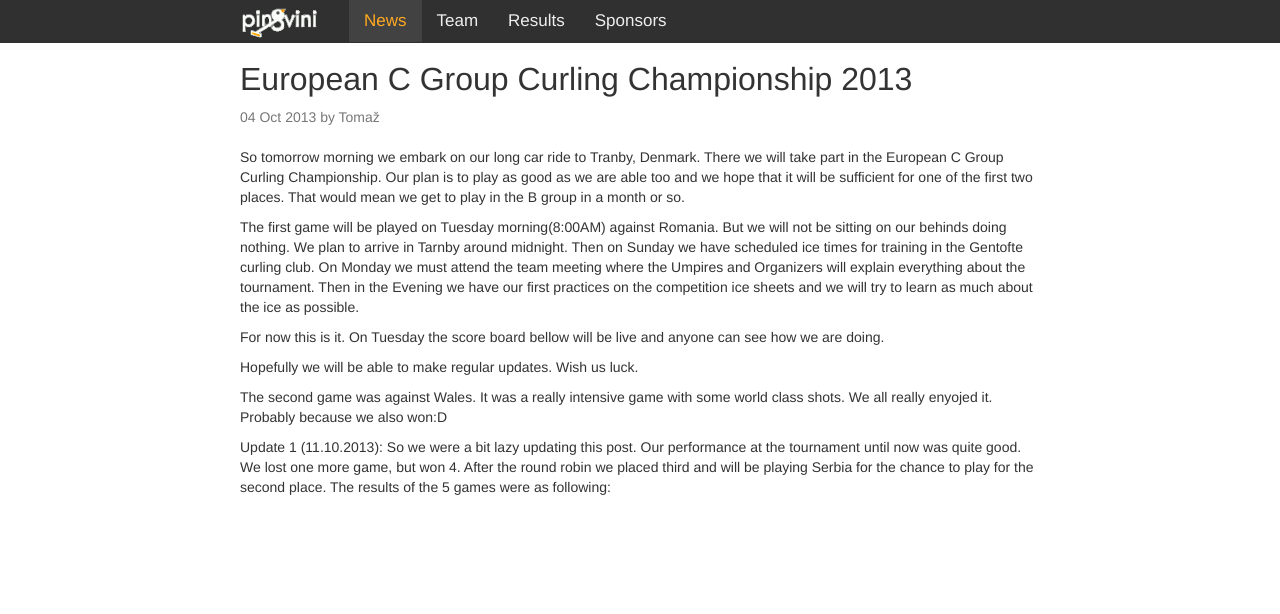
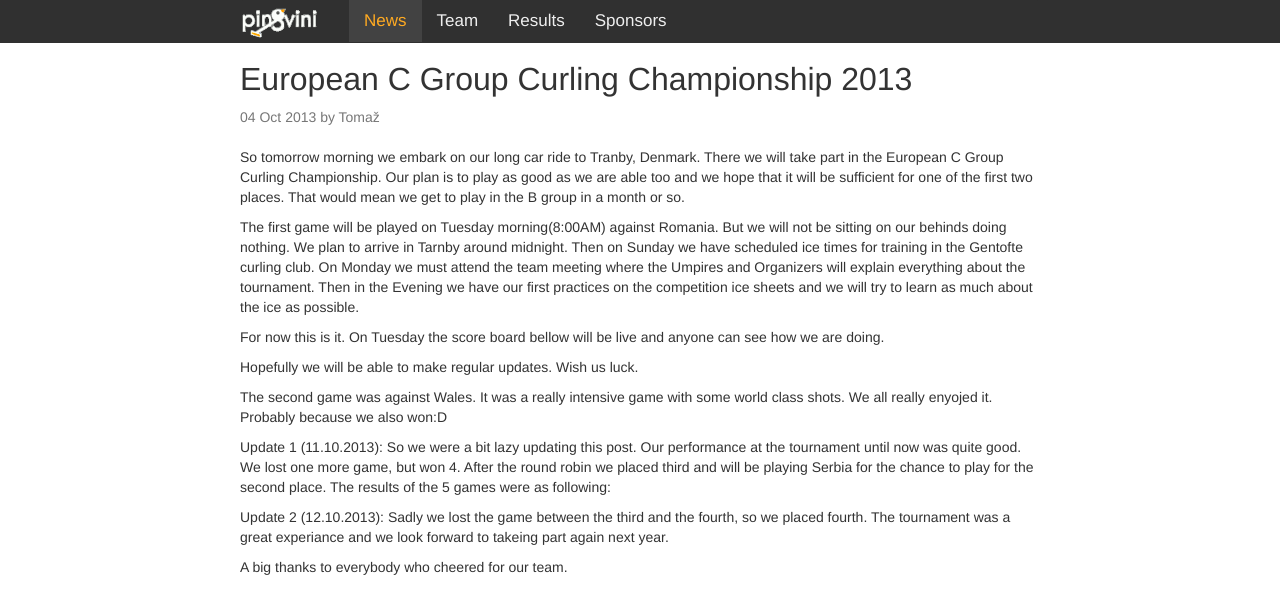
Before and after one commit to pingvini/pingvini.github.io, a Jekyll site: the page built from _posts/2013-10-04-ecc.md, in a window 1280 px wide. Shown: the top 614 px of the page. Built offline with Jekyll 4.4.1, drawn with Linux system fonts in a browser that asks for light colours; Markdown is read by kramdown in place of the engine named in the settings; comment, search, counter and statistics services are not loaded; some of the changed lines change nothing that is shown.

Commit message:
post update

```diff
--- a/_includes/footer.html
+++ b/_includes/footer.html
@@ -3,25 +3,5 @@
     <script src="{{ site.baseurl }}/assets/bootstrap/js/bootstrap.min.js"></script>
     <script src="{{ site.baseurl }}/assets/js/jquery.history.js"></script>
     <script src="{{ site.baseurl }}/assets/js/penguin.js"></script>
-
-    <!-- Piwik -->
-    <script type="text/javascript">
-      var _paq = _paq || [];
-      _paq.push(['disableCookies']);
-      _paq.push(['trackPageView']);
-      _paq.push(['enableLinkTracking']);
-
-      (function() {
-        var u=(("https:" == document.location.protocol) ? "https" : "http") + "://dolbi.bacek.com/analytics/";
-        _paq.push(['setTrackerUrl', u+'piwik.php']);
-        _paq.push(['setSiteId', 1]);
-        var d=document, g=d.createElement('script'), s=d.getElementsByTagName('script')[0]; g.type='text/javascript';
-        g.defer=true; g.async=true; g.src=u+'piwik.js'; s.parentNode.insertBefore(g,s);
-      })();
-    </script>
-	<noscript><p><img src="http://dolbi.bacek.com/analytics/piwik.php?idsite=1" style="border:0" alt="" /></p></noscript>
-    <!-- End Piwik Code -->
-
-
   </body>
 </html>
--- a/_posts/2013-10-04-ecc.md
+++ b/_posts/2013-10-04-ecc.md
@@ -32,3 +32,11 @@ The results of the 5 games were as following:
 <div id="liveScore_vC2ZmkpL"></div>
 
 <div id="liveScore_TCsqGTpp"></div>
+
+
+Update 2 (12.10.2013):
+Sadly we lost the game between the third and the fourth, so we placed fourth. The tournament was a great experiance and we look forward to takeing part again next year.
+
+<div id="liveScore_NkpmLg7D"></div>
+
+A big thanks to everybody who cheered for our team.
```
